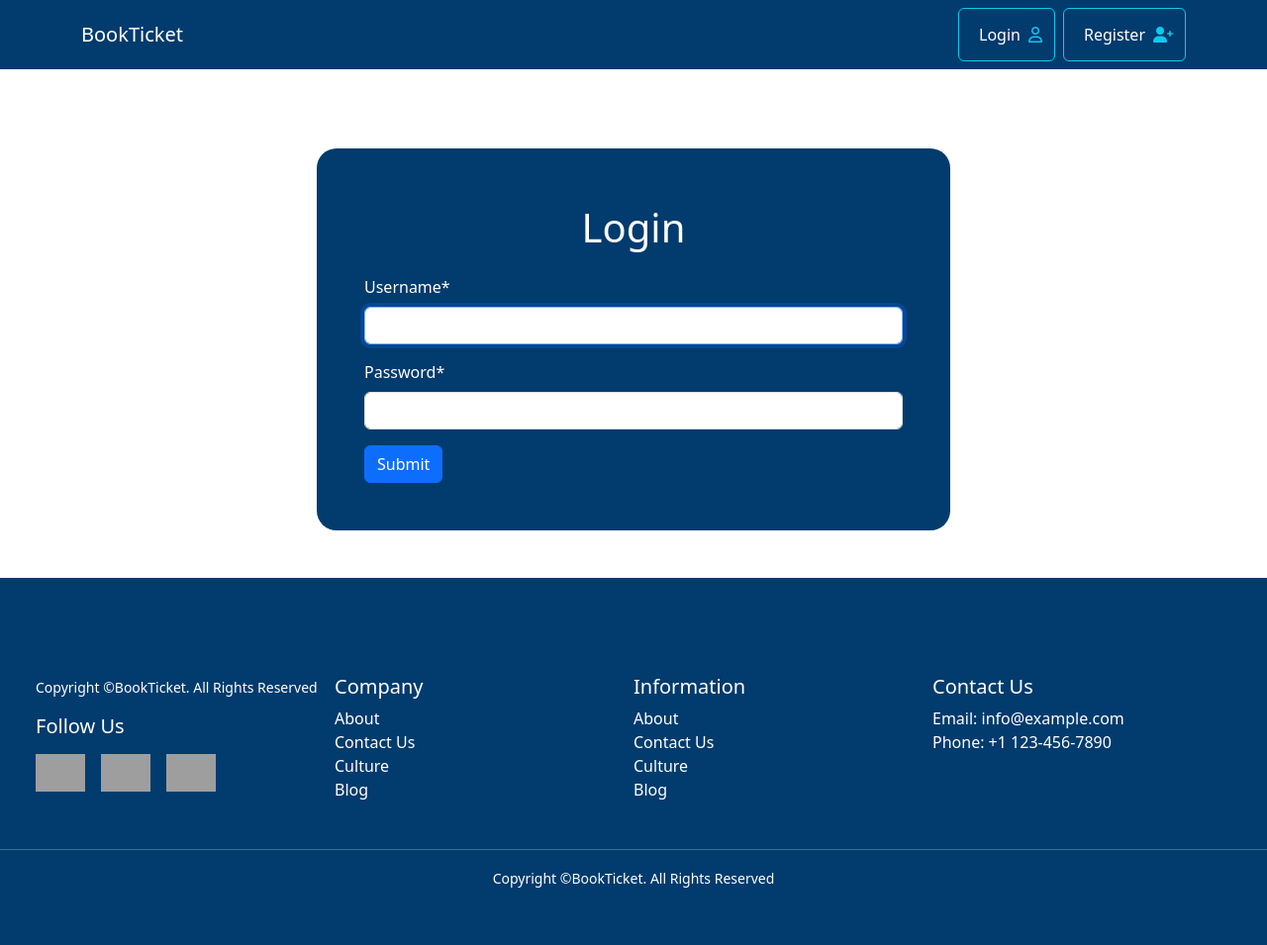
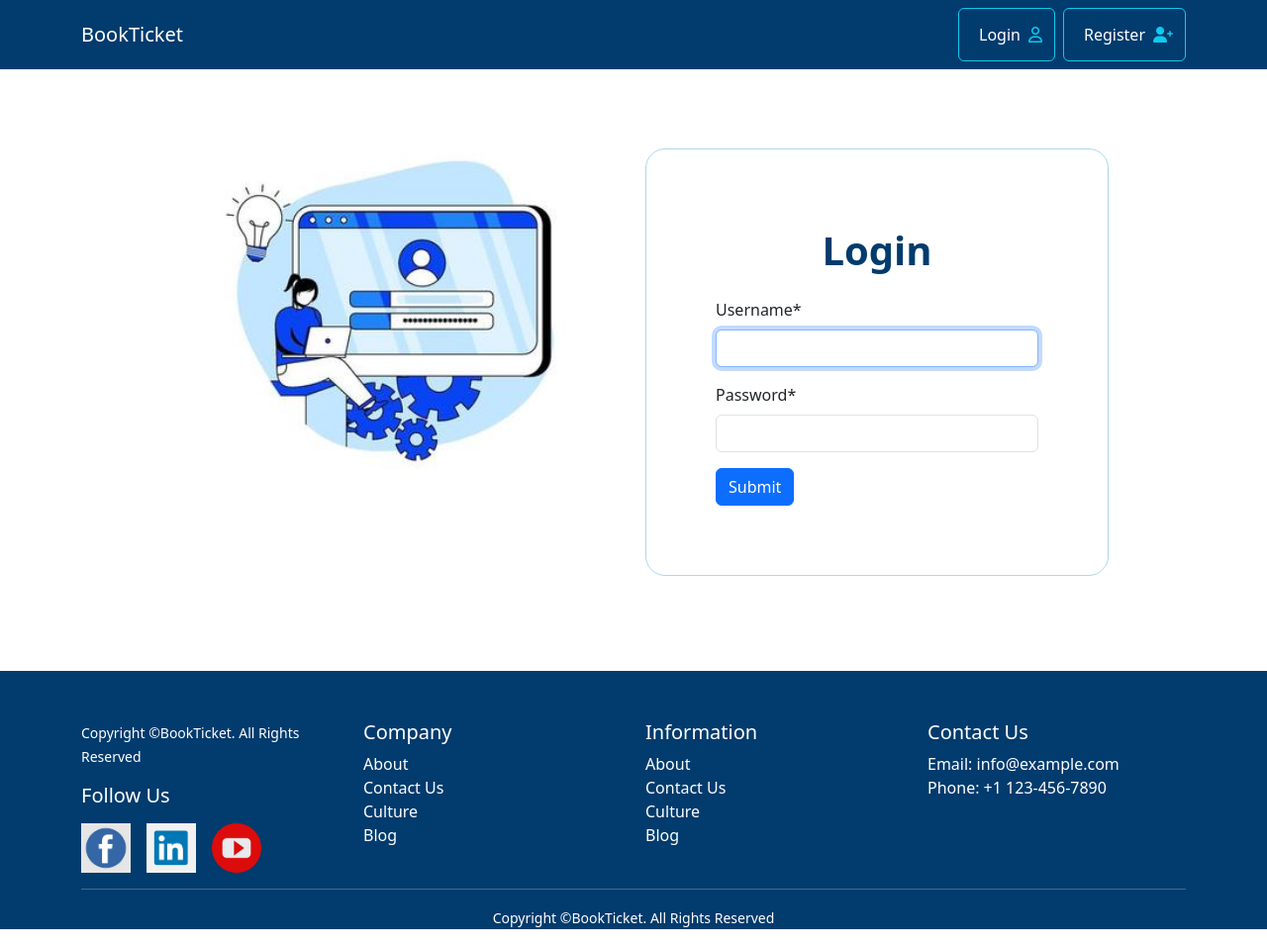
Before and after one commit to riduanul/ticket-booking-app, a Django app: page /accounts/login/ in a window 1280 px wide. Shown: the whole page at 99% size. Before the commit the page ends 897 px from the top, so only its background shows below. Run offline with Django 5.2, Linux system fonts and the light colour scheme; some libraries are stand-ins or nearby versions; grey boxes are pictures that could not be loaded.

Commit message:
design updated

```diff
--- a/passengers/templates/login.html
+++ b/passengers/templates/login.html
@@ -1,7 +1,26 @@
-{% extends "base.html" %} {% block content %} {%load crispy_forms_tags%}
+{% extends "base.html" %}
+{% block content %}
+{% load crispy_forms_tags %}
+{% load static %}
 
-<div class="container mb-5 p-5 text-white" style="width: 50%; margin: auto; margin-top:150px; border-radius:20px;   background-color:#023B6D;">
-  <h1 class="text-white text-center pb-3 pt-2">Login</h1>
+{% static 'images/bg-login.jpg' as bg_url %}
+
+<style>
+  @media (max-width: 576px) {
+    .custom-mobile-spacing .col-sm-12 {
+      margin-bottom: 5px;
+    }
+  }
+</style>
+
+<div class="login w-75 mx-auto">
+  <div class="row custom-mobile-spacing justify-content-center align-item-center">
+    <div class="col-md-6 col-sm-12">
+      <img src="{% static 'images/login2.jpg' %}" alt="login image" class="img-fluid" style="width:100%; margin-top:80px; border-radius:20px;">
+    </div>
+    <div class="col-md-6 col-sm-12 custom-mobile-spacing">
+      <div class="mb-5" style="margin-top:150px; border-radius:20px; padding:70px; border:1px solid lightblue;">
+        <h1 class="text-center pb-3 pt-2 fw-bolder" style="color:#023B6D">Login</h1>
         {% if messages %}
           {% for message in messages %}
             <p {% if message.tags %} class="{{ message.tags }} text-center fw-bold" {% endif %}>
@@ -10,8 +29,12 @@
           {% endfor %}
         {% endif %}
         <form method="POST" action="">
-    {% csrf_token %} {{form | crispy}}
+          {% csrf_token %} {{ form | crispy }}
           <button type="submit" class="btn btn-primary">Submit</button>
         </form>
       </div>
+    </div>
+  </div>
+</div>
+
 {% endblock content %}
--- a/templates/base.html
+++ b/templates/base.html
@@ -92,41 +92,49 @@
 
     {%endblock %}
 
-    <footer class="row pb-0 mt-5" style="background-color: #023B6D; color: #fff; padding: 50px 0;">
-      <div class="d-flex  mx-auto  p-5 ">
-          <div class="col-md-3">
+    <footer class="pb-0 mt-5" style="background-color: #023B6D; color: #fff; padding: 50px 0;">
+      <div class="container">
+        <div class="row">
+          <div class="col-md-3 col-sm-6">
             <p><small>Copyright ©BookTicket. All Rights Reserved </small></p>
             <h5 class="pb-2">Follow Us</h5>
             <div class="icons d-flex gap-3">
-                  <img src="images/fb.png" alt="" style="width:50px">
-                  <img src="images/linkedin.png" alt="" style="width:50px">
-                  <img src="images/youtube.png" alt="" style="width:50px">
+              <img src="{% static 'images/fb.png' %}" alt="" style="width:50px; cursor:pointer;">
+              <img src="{% static 'images/linkedin.png' %}" alt="" style="width:50px; cursor:pointer;">
+              <img src="{% static 'images/youtube.png' %}" alt="" style="width:50px; cursor:pointer;">
             </div>
           </div>
-          <div class="col-md-3 list-unstyled">
+          <div class="col-md-3 col-sm-6">
             <h5>Company</h5>
+            <ul class="list-unstyled">
               <li>About</li>
               <li>Contact Us</li>
               <li>Culture</li>
               <li>Blog</li>
+            </ul>
           </div>
-          <div class="col-md-3 list-unstyled">
+          <div class="col-md-3 col-sm-6">
             <h5>Information</h5>
+            <ul class="list-unstyled">
               <li>About</li>
               <li>Contact Us</li>
               <li>Culture</li>
               <li>Blog</li>
+            </ul>
           </div>
-          <div class="col-md-3 list-unstyled">
-           <h5> Contact Us</h5>
-           <li> Email: info@example.com</li>
-
+          <div class="col-md-3 col-sm-6">
+            <h5>Contact Us</h5>
+            <ul class="list-unstyled">
+              <li>Email: info@example.com</li>
               <li>Phone: +1 123-456-7890</li>
+            </ul>
           </div>
         </div>
         <hr>
         <p class="text-center px-0"><small>Copyright ©BookTicket. All Rights Reserved</small></p>
+      </div>
     </footer>
+
 
 
 
--- a/trains/templates/train_details.html
+++ b/trains/templates/train_details.html
@@ -51,8 +51,7 @@
         {% for seat in available_seats %}
         <div class="seat {% if seat in booked_seat_numbers %}booked{% endif %}">
           <a style="cursor: pointer">{{ seat }}</a>
-          {% comment %} href="{% url 'book_seat' pk=train.pk seat_number=seat
-          %}" {% endcomment %}
+
         </div>
         {% endfor %}
       </div>
--- a/trains/views.py
+++ b/trains/views.py
@@ -90,7 +90,7 @@ class BookSeatView(LoginRequiredMixin, View):
             return redirect('details', pk=train.pk)
 
         if not seat_number.isdigit() or int(seat_number) not in range(1, train.available_seats + 1):
-            messages.errors(request, "Invalid Seat Number")
+            messages.warning(request, "Invalid Seat Number")
             return redirect('details', pk=train.pk)
 
         if Booking.objects.filter( train=train, booked_seat=seat_number).exists():
```
Also changed, not shown: passengers/templates/registration.html (+15 -4 lines), db.sqlite3, static/images/bg-login.jpg (added), static/images/fb.png (added), static/images/linkedin.png (added), static/images/login.avif (added), static/images/login2.avif (added), static/images/login2.jpg (added), static/images/registraion.avif (added), static/images/registraion.jpg (added), static/images/registraion.webp (added), static/images/youtube.png (added). Lines whose indentation alone changed are shown as unchanged.
